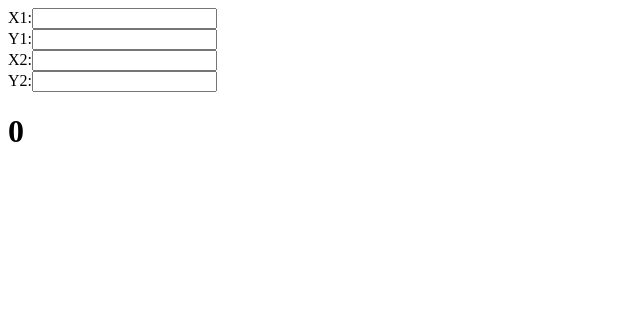
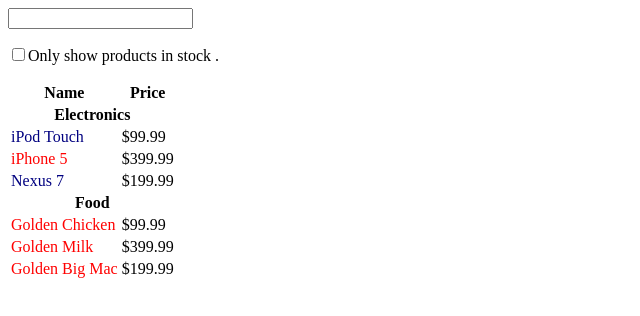
Before and after one commit to Eug13/REACT, a React (Create React App) app in the folder REACT/app/: page / in a window 1280 px wide. Shown: the top 316 px of the page, without its empty margins (0-640 px from the left). Built offline with nearby package versions, Linux system fonts and the light colour scheme.

Commit message:
Search products Component

```diff
--- a/REACT/app/src/index.js
+++ b/REACT/app/src/index.js
@@ -1,8 +1,8 @@
 import React from 'react'
 import { render } from 'react-dom'
 // import App from './components/App'
-import InputCordinator from './Base/InputCordinator'
-import Vision from'./Base/Vision'
+// import InputCordinator from './Base/InputCordinator'  //its for cordinates component
+// import Vision from'./Base/Vision'
 
 
 
@@ -1108,16 +1108,16 @@
 
 //===================================================>
 
-function Result(x1, y1, x2, y2) {
-    let x = x1 - x2;
-    let y = y1 - y2;
-    let xPow = Math.pow(x, 2);
-    let yPow = Math.pow(y, 2);
-    let result = xPow + yPow;
-    let output = Math.sqrt(result);
-    const sum = Math.round(output * 1000) / 1000;
-    return (sum);
-}
+// function Result(x1, y1, x2, y2) {
+//     let x = x1 - x2;
+//     let y = y1 - y2;
+//     let xPow = Math.pow(x, 2);
+//     let yPow = Math.pow(y, 2);
+//     let result = xPow + yPow;
+//     let output = Math.sqrt(result);
+//     const sum = Math.round(output * 1000) / 1000;
+//     return (sum);
+// }
 
 // class InputCordinator extends React.Component {
 //     constructor(props) {
@@ -1166,65 +1166,381 @@
 // }
 
 
-class Cordinates extends React.Component {
-    constructor(props) {
-        super(props);
-        this.state = {
-            x1: '',
-            y1: '',
-            x2: '',
-            y2: ''
+// class Cordinates extends React.Component {
+//     constructor(props) {
+//         super(props);
+//         this.state = {
+//             x1: '',
+//             y1: '',
+//             x2: '',
+//             y2: ''
 
-        };
+//         };
 
-        this.handleChangeX1 = this.handleChangeX1.bind(this);
-        this.handleChangeY1 = this.handleChangeY1.bind(this);
-        this.handleChangeX2 = this.handleChangeX2.bind(this);
-        this.handleChangeY2 = this.handleChangeY2.bind(this);
+//         this.handleChangeX1 = this.handleChangeX1.bind(this);
+//         this.handleChangeY1 = this.handleChangeY1.bind(this);
+//         this.handleChangeX2 = this.handleChangeX2.bind(this);
+//         this.handleChangeY2 = this.handleChangeY2.bind(this);
 
-    }
+//     }
 
-    handleChangeX1(value) {
-        this.setState({ x1: value });
-    }
+//     handleChangeX1(value) {
+//         this.setState({ x1: value });
+//     }
 
-    handleChangeY1(value) {
-        this.setState({ y1: value });
-    }
+//     handleChangeY1(value) {
+//         this.setState({ y1: value });
+//     }
 
-    handleChangeX2(value) {
-        this.setState({ x2: value });
-    }
+//     handleChangeX2(value) {
+//         this.setState({ x2: value });
+//     }
 
 
-    handleChangeY2(value) {
-        this.setState({ y2: value });
-    }
+//     handleChangeY2(value) {
+//         this.setState({ y2: value });
+//     }
 
 
 
+//     render() {
+//         const x1 = this.state.x1;
+//         const y1 = this.state.y1;
+//         const x2 = this.state.x2;
+//         const y2 = this.state.y2;
+//         const info = Result(x1, y1, x2, y2);
+//         return (
+//             <div>
+//                 <InputCordinator label='X1' type="text" value={this.state.value} onChange={this.handleChangeX1} />
+//                 <InputCordinator label='Y1' type="text" value={this.state.value} onChange={this.handleChangeY1} />
+//                 <InputCordinator label='X2' type="text" value={this.state.value} onChange={this.handleChangeX2} />
+//                 <InputCordinator label='Y2' type="text" value={this.state.value} onChange={this.handleChangeY2} />
+
+//                 <Vision info={info} />
+//             </div>
+//         );
+//     }
+
+// }
+
+
+// render(
+//     <Cordinates/>,
+//     document.getElementById('root')
+// );
+
+
+
+
+//==================================================================================>
+//Composition vs Inharitance  10
+//==================================================================================>
+
+// function FancyBorder(props) {
+//     return (
+//         <div className={'FancyBorder FancyBorder-' + props.color}>
+//             {props.children}
+//         </div>
+//     );
+// }
+
+// function WelcomeDialog() {
+//     return (
+//         <FancyBorder color='blue'>
+//             <h1 className="Dialog-title">Welcome!</h1>
+//             <p>
+//                 Thank you for visiting our spacecraft!
+//            </p>
+//         </FancyBorder>
+//             );
+// }
+
+//------------------------------------------------------->
+
+// function SplitPane(props){
+//     return(
+//         <div className='SplitPane'>
+//            <div className='SplitPane-left'>
+//              {props.left}
+//            </div>
+//            <div className='SplitPane-right'>
+//              {props.right}
+//            </div>
+//         </div>
+//     );
+// }
+
+// function App(){
+//     return(
+//         <SplitPane
+//            left={
+//                <Contacts/>
+//            }
+//            right={
+//                <Chat/>
+//            }
+//         />
+//     );
+// }
+
+//------------------------------------------------------->
+
+// function Dialog(props){
+//     return(
+//         <FancyBorder color='blue'>
+//             <h1 className='Dialog-title'>
+//                 {props.title}
+//             </h1>
+//             <p className='Dialog-message'>
+//                 {props.message}
+//             </p>
+//         </FancyBorder>
+//     );
+// }
+
+// function WelcomeDialog(){
+//     return(
+//         <Dialog
+//             title='Welcome'
+//             message='Thank you for visiting our spacecraft!'
+//         />
+//     );
+// }
+
+//------------------------------------------------------->
+
+// function FancyBorder(props) {
+//     return (
+//         <div className={'FancyBorder FancyBorder-' + props.color}>
+//             {props.children}
+//         </div>
+//     );
+// }
+
+// function Dialog(props) {
+//     return (
+//         <FancyBorder color='blue'>
+//             <h1 className='Dialog-title'>
+//                 {props.title}
+//             </h1>
+//             <p className='Dialog-message'>
+//                 {props.message}
+//             </p>
+//                 {props.children}
+//         </FancyBorder>
+//     );
+// }
+
+// class SignUpDialog extends React.Component {
+//     constructor(props) {
+//         super(props);
+//         this.handleChange = this.handleChange.bind(this);
+//         this.handleSignUp = this.handleSignUp.bind(this);
+//         this.state = { login: '' };
+//     }
+//     render() {
+//         return (
+//             <Dialog title='Mars Exploration Program'
+//                 message='How should we refer to you?'>
+//                 <input value={this.state.login} onChange={this.handleChange} />
+//                 <button onClick={this.handleSignUp}>
+//                     Sign Me Up!
+//                 </button>
+//             </Dialog>
+
+//         );
+//     }
+
+//     handleChange(e) {
+//         this.setState({ login: e.target.value });
+//     }
+
+//     handleSignUp() {
+//         alert(`Welcome aboard , ${this.state.login}!`);
+//     }
+// }
+
+
+// render(
+//     <SignUpDialog />,
+//     document.getElementById('root')
+// );
+
+
+//===================================================================================>
+// THINKING IN REACT
+//===================================================================================>
+
+class ProductCategoryRow extends React.Component{
+    render(){
+        const category = this.props.category;
+        return(
+            <tr>
+                <th colSpan='2'>
+                    {category}
+                </th>
+            </tr>
+        );
+    }
+}
+
+
+class ProductRow extends React.Component{
+    render(){
+        const product = this.props.product;
+        const name = product.stocked ?
+        <span style={{color:'navy'}}>
+             {product.name}
+         </span>
+              :
+        <span style={{color:'red'}}>
+            {product.name}
+        </span>;
+        return(
+            <tr>
+                <td>{name}</td>
+                <td>{product.price}</td>
+            </tr>
+        );
+    }
+}
+
+class ProductTable extends React.Component {
     render() {
-        const x1 = this.state.x1;
-        const y1 = this.state.y1;
-        const x2 = this.state.x2;
-        const y2 = this.state.y2;
-        const info = Result(x1, y1, x2, y2);
+        const filterText = this.props.filterText;
+        const inStockOnly = this.props.inStockOnly;
+
+        const rows = [];
+        let lastCategory = null;
+
+        this.props.products.forEach((product) => {
+            if(product.name.indexOf(filterText)===-1){
+                return;
+            }
+            if(inStockOnly && !product.stocked){
+                return;
+            }
+
+            if (product.category !== lastCategory) {
+                rows.push(
+                    <ProductCategoryRow
+                        category={product.category}
+                        key={product.category}
+                    />
+                );
+            }
+
+            rows.push(
+                <ProductRow
+                    product={product}
+                    key={product.name} />
+            );
+            lastCategory = product.category;
+        });
+
+        return (
+            <table>
+                <thead>
+                    <tr>
+                        <th>Name</th>
+                        <th>Price</th>
+                    </tr>
+                </thead>
+                <tbody>
+                    {rows}
+                </tbody>
+            </table>
+        );
+    }
+}
+
+
+class SearchBar extends React.Component {
+    render() {
+        const filterText = this.props.filterText;
+        const inStockOnly = this.props.inStockOnly;
+        const onChange = this.props.onChange;
+        const onChangeSearch = this.props.onChangeSearch;
+        return (
+            <form>
+                <input
+                type='text'
+                placeholder='Search...'
+                value={filterText}
+                onChange ={onChangeSearch}
+
+                 />
+                <p>
+                    <input
+                     type='checkbox'
+                     checked={inStockOnly}
+                     onChange ={onChange}
+                     />
+                    {''}
+                    Only show products in stock .
+              </p>
+            </form>
+        );
+    }
+}
+
+
+
+class FilterableProductTable extends React.Component {
+    constructor(props){
+        super(props);
+        this.handlerChange = this.handlerChange.bind(this);
+        this.handlerFilterText = this.handlerFilterText.bind(this);
+        this.state ={
+            filterText:' ',
+            inStockOnly:false
+        };
+    }
+
+handlerChange(e){
+    // console.log(e.target.checked);//returns true or false
+    this.setState({inStockOnly:e.target.checked})
+}
+
+handlerFilterText(e){
+    console.log(e.target.value);
+    this.setState({filterText:e.target.value})
+}
+
+    render() {
         return (
             <div>
-                <InputCordinator label='X1' type="text" value={this.state.value} onChange={this.handleChangeX1} />
-                <InputCordinator label='Y1' type="text" value={this.state.value} onChange={this.handleChangeY1} />
-                <InputCordinator label='X2' type="text" value={this.state.value} onChange={this.handleChangeX2} />
-                <InputCordinator label='Y2' type="text" value={this.state.value} onChange={this.handleChangeY2} />
-
-                <Vision info={info} />
+                <SearchBar
+                    // filterText={this.handlerFilterText}
+                    filterText={this.state.filterText}
+                    inStockOnly={this.state.inStockOnly}
+                    onChange ={this.handlerChange}
+                    onChangeSearch ={this.handlerFilterText}
+                />
+                <ProductTable
+                products={this.props.products}
+                filterText = {this.state.filterText}
+                inStockOnly = {this.state.inStockOnly}
+                />
             </div>
         );
     }
+}
 
-}
+const PRODUCTS = [
+    { category: "Sporting Goods", price: "$49.99", stocked: true, name: "Football" },
+    { category: "Sporting Goods", price: "$9.99", stocked: true, name: "Baseball" },
+    { category: "Sporting Goods", price: "$29.99", stocked: false, name: "Basketball" },
+    { category: "Electronics", price: "$99.99", stocked: true, name: "iPod Touch" },
+    { category: "Electronics", price: "$399.99", stocked: false, name: "iPhone 5" },
+    { category: "Electronics", price: "$199.99", stocked: true, name: "Nexus 7" },
+    { category: "Food", price: "$99.99", stocked: false, name: "Golden Chicken" },
+    { category: "Food", price: "$399.99", stocked: false, name: "Golden Milk" },
+    { category: "Food", price: "$199.99", stocked: false, name: "Golden Big Mac" }
+];
 
 
 render(
-    <Cordinates/>,
+    <FilterableProductTable products={PRODUCTS}/>,
     document.getElementById('root')
 );
```
